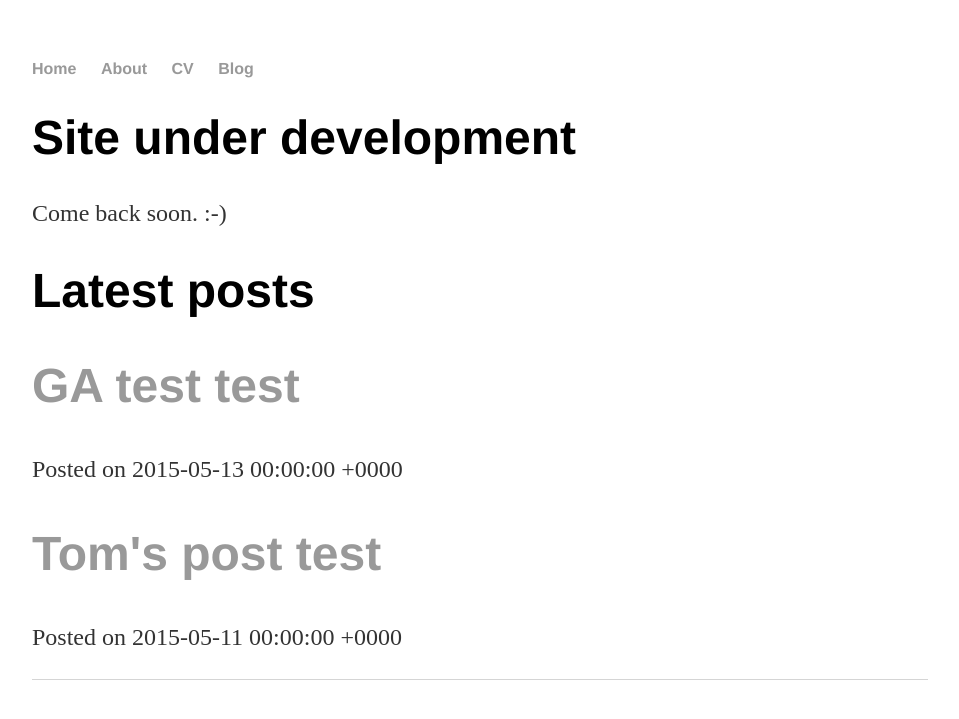
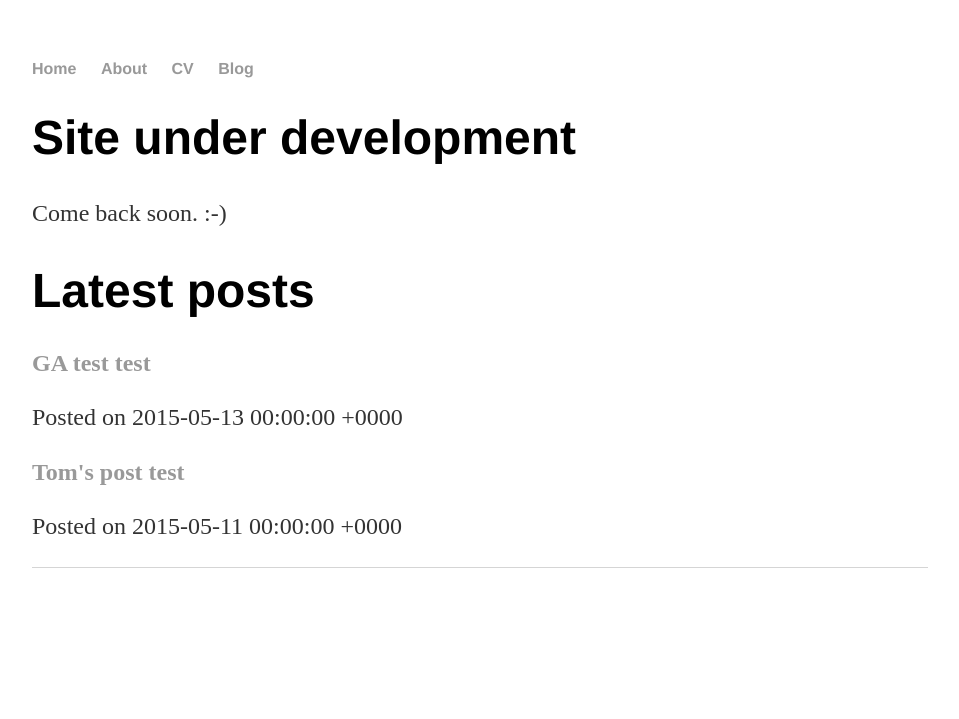
Before and after one commit to tscott-dot/scottie1989.github.io, a Jekyll site: the page built from index.html, in a window 1280 px wide. Shown: the top 719 px of the page, without its empty margins (160-1119 px from the left). Built offline with Jekyll 4.4.1, drawn with Linux system fonts in a browser that asks for light colours.

Commit message:
Update index.html

```diff
--- a/index.html
+++ b/index.html
@@ -13,9 +13,9 @@ title: TR Scott
 
 {% for post in site.posts %}
     <article class="hentry entry">
-        <h1 class="entry-title">
+        <h2 class="entry-title">
             <a href="{{ post.url }}" rel="bookmark">{{ post.title }}</a>
-        </h1>
+        </h2>
         <p>Posted on <span class="published">{{ post.date }}</span></p>
     </article>
 {% endfor %}
```
